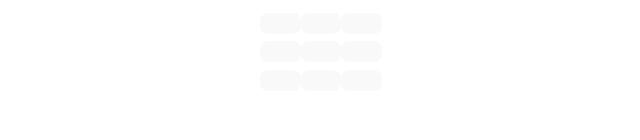
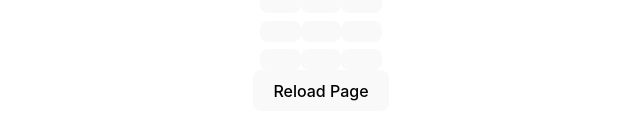
Before and after one commit to Lawlor-C/SoC-TicTacToe-Completion, a React (Vite) app in the folder tic-tac-toe/: page / in a window 1280 px wide. Shown: the part 352-492 px from the top of the page, without its empty margins (319-959 px from the left). Built offline with nearby package versions, Linux system fonts and the light colour scheme.

Commit message:
Added the reset button

```diff
--- a/tic-tac-toe/src/App.jsx
+++ b/tic-tac-toe/src/App.jsx
@@ -10,6 +10,11 @@ import "./App.css";
 // Each square/button needs value of 1-9
 // Assign a state variable to each button so when clicked, change to X (for now)
 // Assign each button an index value 0-8
+
+function ResetButton ({onReset}){
+  return <button onClick={onReset}>Reload Page</button>
+};
+
 
 function Tile({ num, tileClick }) {
   return <button className="tile" onClick={tileClick}>{num}</button>;
@@ -39,6 +44,10 @@ export default function Grid() {
       // create a variable which will insert the X into the relevant tile
       //use variable in the set tiles to re render with new value
     }
+    function handleReset () {
+      setTiles(Array(9).fill(null))
+      setNextMove(true)
+    };
     return (
       <>
       <div className="grid-row">
@@ -56,6 +65,7 @@ export default function Grid() {
         <Tile num={tiles[7]} tileClick ={() => handleClick(7)}/>
         <Tile num={tiles[8]} tileClick ={() => handleClick(8)}/>
       </div>
+      <ResetButton onReset={handleReset}/>
     </>
   );
 }
```
Lines whose indentation alone changed are shown as unchanged.
